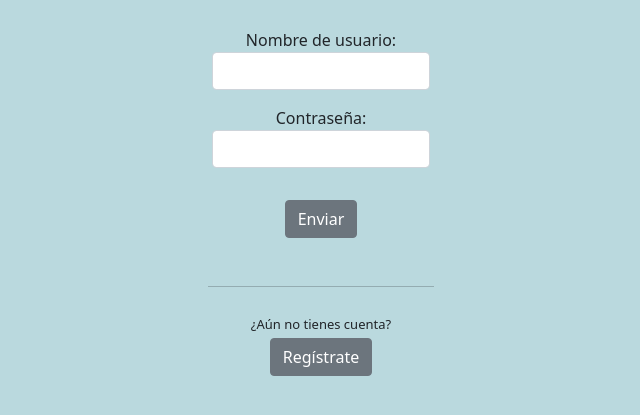
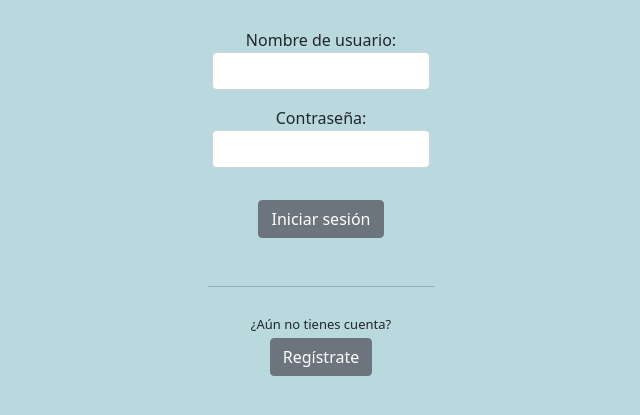
Before and after one commit to arianafm/CorgiTech, a Flask app: page /usuario/ingresar in a window 1280 px wide. Shown: the part 226-641 px from the top of the page, without its empty margins (319-959 px from the left). Run offline with Flask 2, Linux system fonts and the light colour scheme; some libraries are stand-ins or nearby versions.

Commit message:
Cambiando nombre a botón de Iniciar sesión

```diff
--- a/PrimeraIteracion/src/templates/IniciarSesion/index.html
+++ b/PrimeraIteracion/src/templates/IniciarSesion/index.html
@@ -25,7 +25,7 @@
                     <span class="brmedium"></span>
                     {{render_field(form.contrasena, class="form-control")}}
                     <div class="p-3">
-                        <button type="submit" name="enviar" class="m-2 btn btn-secondary">Enviar</button>
+                        <button type="submit" name="enviar" class="m-2 btn btn-secondary">Iniciar sesión</button>
                     </div>
                     <div class="row p-2">
                         {% for message in get_flashed_messages() %}
```
